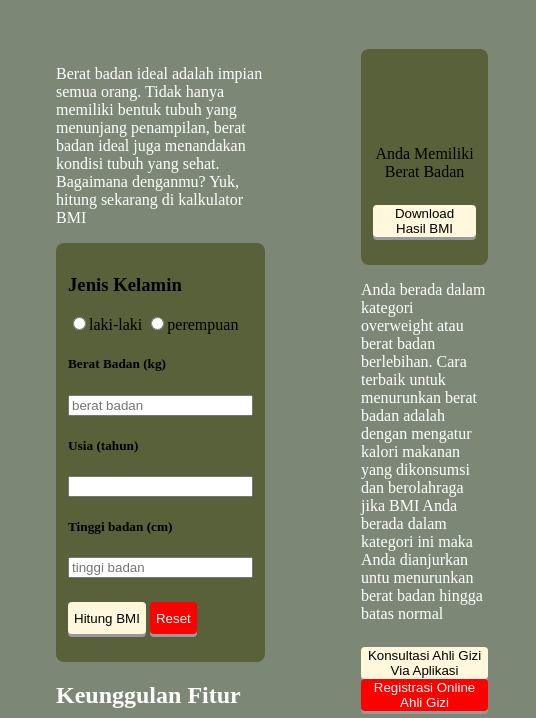
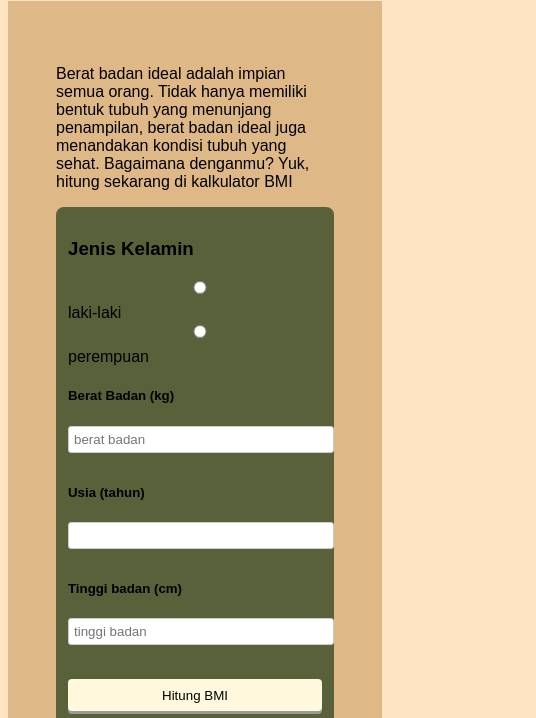
Before and after one commit to revou-fundamental-course/5-aug-24-Exsedow, a plain HTML site: page index.html in a window 390 px wide. Shown: the part 79-797 px from the top of the page, 536 px wide, since content can reach past the window. Drawn offline with Linux system fonts and the light colour scheme.

Commit message:
last update html,css dan JS

```diff
--- a/css/style.css
+++ b/css/style.css
@@ -90,3 +90,39 @@ footer {
 .keterangan {
     text-align: center;
 }
+
+@media screen and (max-width : 800px) {
+   /* styles.css */
+body {
+    font-family: Arial, sans-serif;
+    background-color: #FFE4C4;
+    color : black;
+}
+
+main {
+    display: block;
+    background-color:#DEB887;
+}
+
+ input, button {
+    width: 100%;
+    padding: 5px;
+    margin-bottom: 10px;
+    border: 1px solid #ccc;
+    border-radius: 3px;
+}
+
+button {
+    background-color: #ff0000;
+    color: black;
+    cursor: pointer;
+}
+
+button:hover {
+    background-color: #cc0000;
+}
+
+#result {
+    font-weight: bold;
+}
+}
--- a/index.html
+++ b/index.html
@@ -97,11 +97,6 @@
                   </div>
               </div>
           </form>
-
-          <p>
-            Anda berada dalam kategori overweight atau berat badan berlebihan. Cara terbaik untuk menurunkan berat badan adalah dengan mengatur kalori makanan yang dikonsumsi dan berolahraga
-            jika BMI Anda berada dalam kategori ini maka Anda dianjurkan untu menurunkan berat badan hingga batas normal
-          </p>
           <div class="form-btn-container">
             <button class="button bg-hitung" >Konsultasi Ahli Gizi Via Aplikasi</button>
             <button class="button bg-reset">Registrasi Online Ahli Gizi</button>
--- a/js/script.js
+++ b/js/script.js
@@ -3,6 +3,17 @@ function hitungBMI() {
     const tinggiBadan = parseFloat(document.getElementById("tinggi-badan").value);
     const hasil = beratBadan / ((tinggiBadan / 100) * (tinggiBadan / 100));
     let status;
+
+    try {
+        if (isNaN(beratBadan) || isNaN(tinggiBadan)) {
+            throw "empty";
+        }
+    } catch (err) {
+        document.getElementById("status").innerHTML = "Masukkan berat dan tinggi dengan benar.";
+
+        document.getElementById("hasil").innerHTML = "";
+        return;
+    }
 
     if (hasil < 18.5) {
         status = "Kurang dari 18.5 - Berat badan kurang";
```
